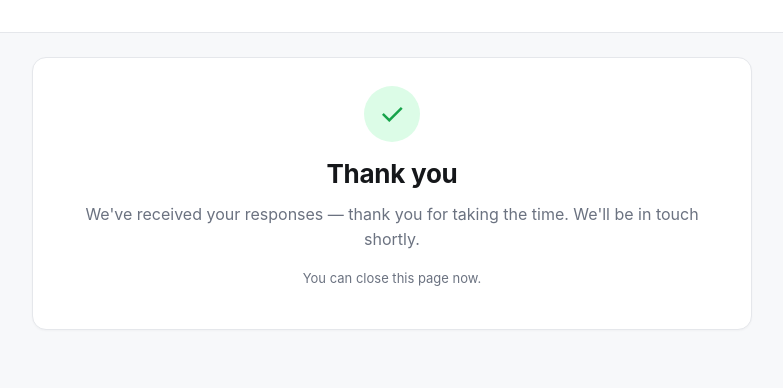
After one commit to Bluelq/onboarding-service, a Flask app: template templates/intake_thanks.html in a window 1280 px wide. The commit adds this page. Shown: the top 388 px of the page, without its empty margins (248-1031 px from the left). Run offline with Flask 3, Linux system fonts and the light colour scheme; the template is opened without the code that fills it, so the values that code supplies are empty.

Commit message:
Decouple intake form from agreement (after_intake)
- Questionnaire submit ends in a thank-you when after_intake='thanks'
- Standalone intake forms vs full onboarding, chosen per session
- /api/sessions exposes intake_done + after_intake for the CRM pipeline

Co-Authored-By: Claude Opus 4.8 <noreply@anthropic.com>

```diff
--- a/app.py
+++ b/app.py
@@ -378,8 +378,20 @@ def onboard_submit(token):
     if session.get("status") == "created":
         db.set_status(token, "questionnaire")
 
-    # Straight on to the agreement so the call flows: discuss -> sign -> pay.
+    # A pure intake form ends in a thank-you; a full onboarding continues to
+    # the agreement. Controlled per session by after_intake.
+    if session.get("after_intake") == "thanks":
+        return redirect(url_for("intake_thanks", token=token))
     return redirect(url_for("agreement", token=token))
+
+
+@app.route("/onboard/<token>/thanks")
+def intake_thanks(token):
+    cfg = load_config()
+    session = db.get_session(token)
+    if not session:
+        abort(404)
+    return render_template("intake_thanks.html", cfg=cfg, session=session)
 
 
 def build_brief_text(cfg, session, answers):
@@ -443,6 +455,10 @@ def api_create_session():
     package = get_package(cfg, package_key)
     deposit_pence = package.get("deposit_pence") if package else None
 
+    # What the questionnaire submit leads to: a pure intake form ends in a
+    # thank-you; a full onboarding continues to the agreement.
+    after_intake = "thanks" if data.get("after_intake") == "thanks" else "agreement"
+
     token = secrets.token_urlsafe(9)
     expiry_days = int(cfg.get("session_expiry_days", 30))
     db.create_session(
@@ -456,6 +472,7 @@ def api_create_session():
         crm_lead_id=(data.get("crm_lead_id") or "").strip() or None,
         notes=(data.get("notes") or "").strip() or None,
         offers_json=offers_json,
+        after_intake=after_intake,
         created_at=now_utc_iso(),
         expires_at=(datetime.now(timezone.utc) + timedelta(days=expiry_days)).strftime("%Y-%m-%dT%H:%M:%SZ"),
     )
@@ -806,6 +823,7 @@ def api_sessions():
         tok = s["token"]
         sig = db.get_signature_for_token(tok)
         n_uploads = len(db.list_uploads(tok))
+        intake_done = bool(db.latest_questionnaire(tok))
         out.append({
             "token": tok,
             "client_name": s.get("client_name"),
@@ -814,6 +832,8 @@ def api_sessions():
             "status": s.get("status"),
             "created_at": s.get("created_at"),
             "crm_lead_id": s.get("crm_lead_id"),
+            "after_intake": s.get("after_intake") or "agreement",
+            "intake_done": intake_done,
             "signed": bool(sig),
             "signed_by": sig.get("signer_full_name") if sig else None,
             "signed_at": sig.get("signed_at_utc") if sig else None,
--- a/db.py
+++ b/db.py
@@ -42,6 +42,7 @@ CREATE TABLE IF NOT EXISTS sessions (
     crm_lead_id     TEXT,                      -- optional link back to the CRM
     notes           TEXT,
     offers_json     TEXT,                      -- optional list of packages to present at pay (per-client pricing)
+    after_intake    TEXT DEFAULT 'agreement',  -- what the questionnaire submit leads to: 'thanks' | 'agreement'
     created_at      TEXT NOT NULL,
     expires_at      TEXT
 );
@@ -111,27 +112,29 @@ def get_conn():
 def init_db():
     with get_conn() as conn:
         conn.executescript(SCHEMA)
-        # Safe migration: add offers_json to sessions tables created before it existed.
+        # Safe migrations: add newer columns to sessions tables created earlier.
         cols = [r[1] for r in conn.execute("PRAGMA table_info(sessions)").fetchall()]
         if "offers_json" not in cols:
             conn.execute("ALTER TABLE sessions ADD COLUMN offers_json TEXT")
+        if "after_intake" not in cols:
+            conn.execute("ALTER TABLE sessions ADD COLUMN after_intake TEXT DEFAULT 'agreement'")
 
 
 # ----- sessions -----------------------------------------------------------
 
 def create_session(token, client_name, client_email, company, package_key,
                    deposit_pence, currency, crm_lead_id, notes,
-                   created_at, expires_at, offers_json=None):
+                   created_at, expires_at, offers_json=None, after_intake="agreement"):
     with get_conn() as conn:
         conn.execute(
             """INSERT INTO sessions
                (token, client_name, client_email, company, package_key,
                 deposit_pence, currency, status, crm_lead_id, notes,
-                offers_json, created_at, expires_at)
-               VALUES (?,?,?,?,?,?,?,?,?,?,?,?,?)""",
+                offers_json, after_intake, created_at, expires_at)
+               VALUES (?,?,?,?,?,?,?,?,?,?,?,?,?,?)""",
             (token, client_name, client_email, company, package_key,
              deposit_pence, currency, "created", crm_lead_id, notes,
-             offers_json, created_at, expires_at),
+             offers_json, after_intake, created_at, expires_at),
         )
 
 
--- /dev/null
+++ b/templates/intake_thanks.html
@@ -0,0 +1,10 @@
+{% extends "base.html" %}
+{% block title %}Thank you · {{ cfg.business.trading_name }}{% endblock %}
+{% block content %}
+<div class="card center">
+  <div class="tick">✓</div>
+  <h1>Thank you{% if session.client_name %}, {{ session.client_name.split(' ')[0] }}{% endif %}</h1>
+  <p class="lede">We've received your responses{% if cfg.business.trading_name %} at {{ cfg.business.trading_name }}{% endif %} — thank you for taking the time. We'll be in touch shortly.</p>
+  <p class="muted small">You can close this page now.</p>
+</div>
+{% endblock %}
--- a/templates/questionnaire.html
+++ b/templates/questionnaire.html
@@ -39,7 +39,9 @@
       </fieldset>
     {% endfor %}
 
-    <button type="submit" class="btn btn-primary">Save & continue to agreement →</button>
+    <button type="submit" class="btn btn-primary">
+      {% if session.after_intake == 'thanks' %}Submit your responses{% else %}Save &amp; continue to agreement →{% endif %}
+    </button>
   </form>
 </div>
 {% endblock %}
```
